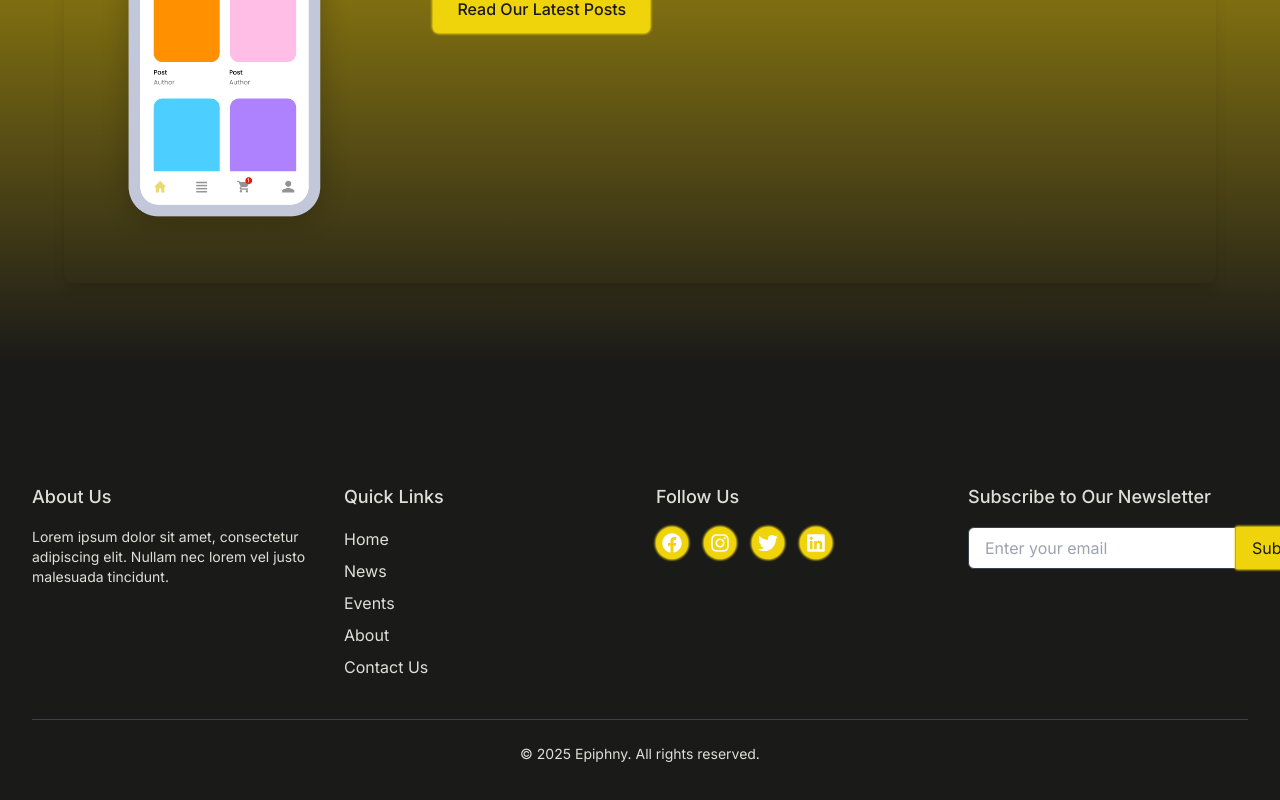
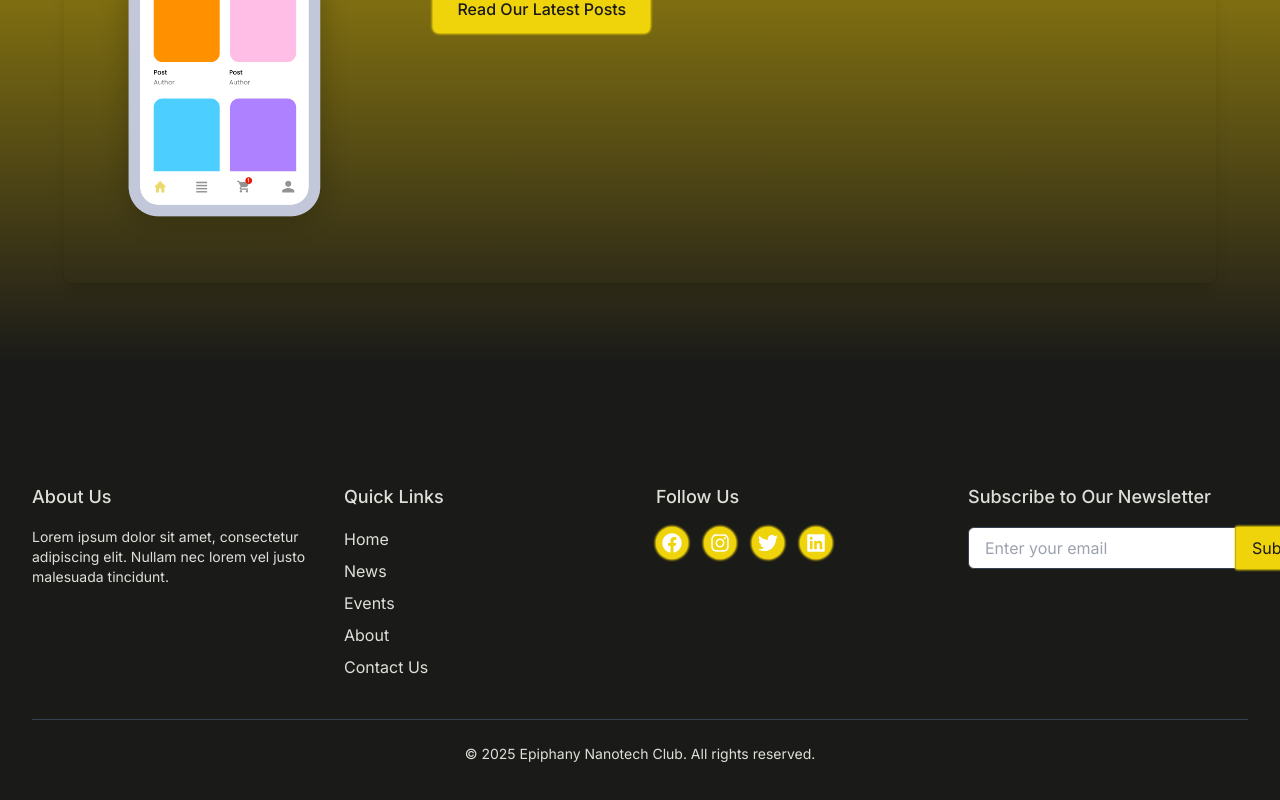
Before and after one commit to abdellahsebti/scientific-club-website, a Next.js app: page / in a window 1280 px wide. Shown: the part 2868-3668 px from the top of the page. Built offline with nearby package versions, Linux system fonts and the light colour scheme.

Commit message:
Update Footer.jsx

```diff
--- a/app/components/Footer.jsx
+++ b/app/components/Footer.jsx
@@ -104,7 +104,7 @@ const Footer = () => {
         {/* Copyright Notice */}
         <div className="mt-10 border-t border-gray-700 pt-6 text-center">
           <p className="text-sm">
-            &copy; {new Date().getFullYear()} Epiphny. All rights
+            &copy; {new Date().getFullYear()} Epiphany Nanotech Club. All rights
             reserved.
           </p>
         </div>
```
